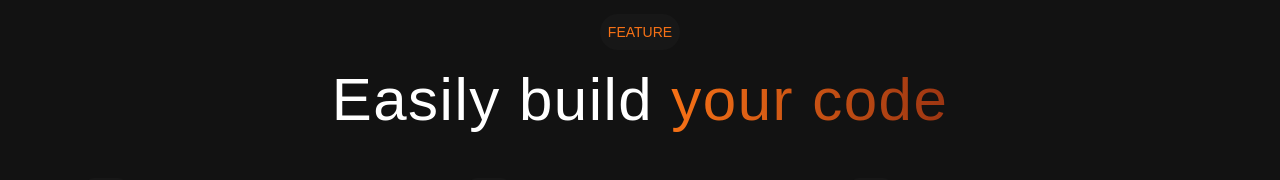
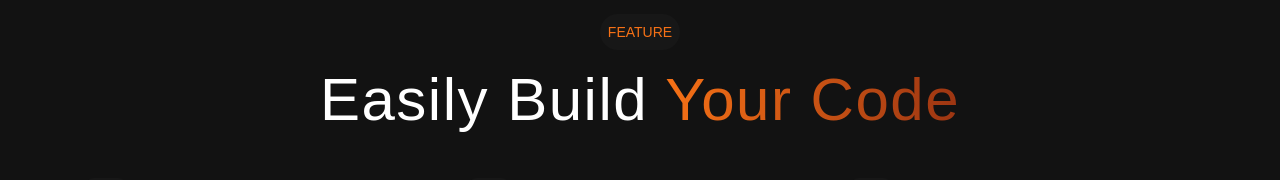
Before and after one commit to be9n/react-tailwind-design-1, a React (Vite) app: page / in a window 1280 px wide. Shown: the part 979-1159 px from the top of the page. Built offline with nearby package versions, Linux system fonts and the light colour scheme.

Commit message:
Updated features section

```diff
--- a/src/components/FeatureSection.tsx
+++ b/src/components/FeatureSection.tsx
@@ -8,7 +8,7 @@ export default function FeatureSection() {
         <span className="block w-fit mx-auto uppercase text-primary p-2 rounded-full bg-secondary text-sm mb-5">
           Feature
         </span>
-        <div className="text-white text-6xl tracking-wide">
+        <div className="text-white text-3xl md:text-4xl lg:text-6xl tracking-wide capitalize">
           Easily build <GradientSpan>your code</GradientSpan>
         </div>
       </div>
```
